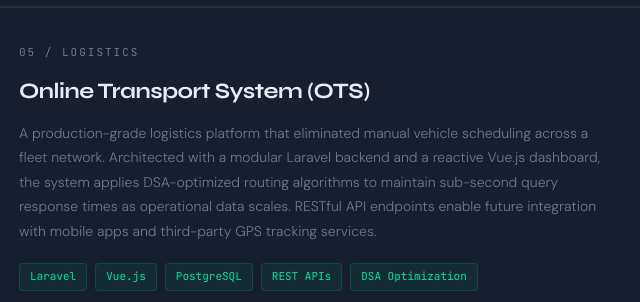
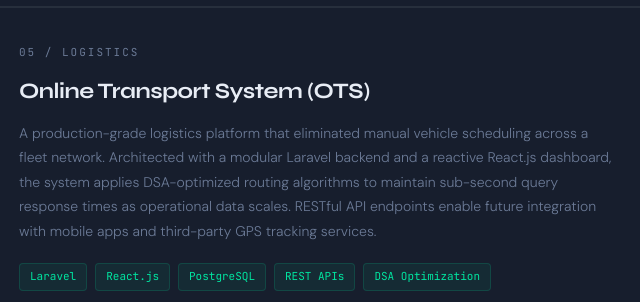
Before and after one commit to SilasHakuzwimana/silas-portfolio, a plain HTML site: page index.html in a window 1280 px wide. Shown: the part 5720-6022 px from the top of the page, 103-743 px from the left. Drawn offline with Linux system fonts and the light colour scheme.

Commit message:
Change Vue.js to React.js in project description
Updated project description to reflect the use of React.js instead of Vue.js for the dashboard.

```diff
--- a/index.html
+++ b/index.html
@@ -418,14 +418,14 @@
                 <p class="proj-desc">
                   A production-grade logistics platform that eliminated manual vehicle
                   scheduling across a fleet network. Architected with a modular Laravel
-                  backend and a reactive Vue.js dashboard, the system applies
+                  backend and a reactive React.js dashboard, the system applies
                   DSA-optimized routing algorithms to maintain sub-second query response
                   times as operational data scales. RESTful API endpoints enable future
                   integration with mobile apps and third-party GPS tracking services.
                 </p>
                 <div class="proj-meta">
                   <span class="proj-tag">Laravel</span>
-                  <span class="proj-tag">Vue.js</span>
+                  <span class="proj-tag">React.js</span>
                   <span class="proj-tag">PostgreSQL</span>
                   <span class="proj-tag">REST APIs</span>
                   <span class="proj-tag">DSA Optimization</span>
@@ -583,7 +583,7 @@
           <p>
             I architected the system around three core pillars: a scalable
             Laravel backend with custom middleware for secure data handling, a
-            reactive Vue.js + Tailwind CSS dashboard for real-time fleet
+            reactive React.js + Tailwind CSS dashboard for real-time fleet
             visualization without page reloads, and DSA-optimized routing
             algorithms that ensure the system remains fast as operational data
             grows exponentially.
```
